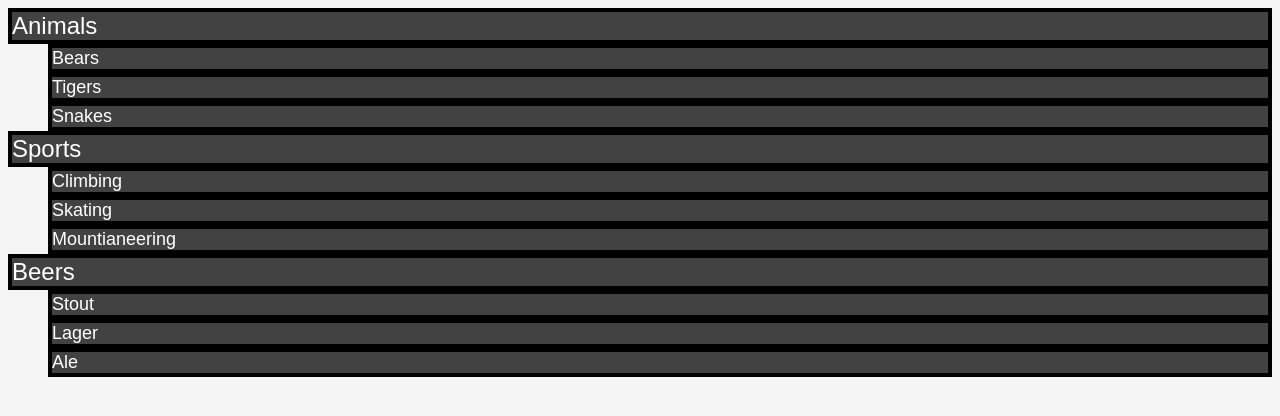
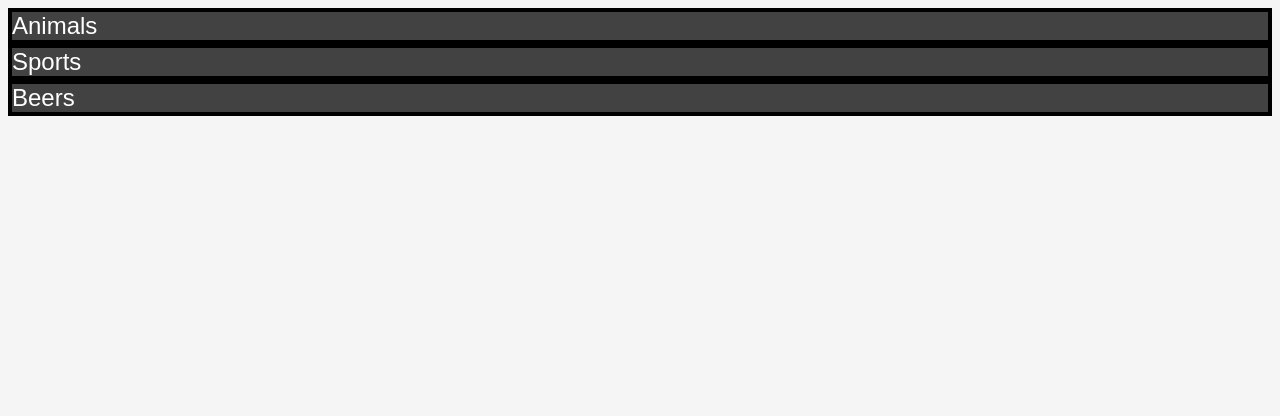
Before and after one commit to agconti/react-nested-navigation, a React (Create React App) app: page / in a window 1280 px wide. Shown: the top 416 px of the page. Built offline with nearby package versions, Linux system fonts and the light colour scheme.

Commit message:
feat(app): working interactive demo

```diff
--- a/src/App.css
+++ b/src/App.css
@@ -42,7 +42,12 @@ S — Dark
 }
 
 .nav__item__children {
+  display: none;
+  font-size: 0.75em;
   list-style: none;
   margin: 0;
-  font-size: 0.75em;
 }
+
+.show {
+  display: block;
+}
--- a/src/App.js
+++ b/src/App.js
@@ -3,13 +3,31 @@ import logo from './logo.svg';
 import './App.css';
 
 class NavItem extends Component {
+  constructor(props){
+    super(props)
+    this.state = {
+      hideChildren: true
+    }
+  }
+  toggleChildren() {
+    const { hideChildren } = this.state
+    this.setState({hideChildren: !hideChildren})
+  }
   render() {
+    const { hideChildren } = this.state
     const { item, children } = this.props
+
+    const className = hideChildren? 'nav__item__children': 'nav__item__children show'
     return (
       <div>
-        <li className={'nav__item'}>{item}</li>
-        <ul className={'nav__item__children'}>
-        {children && children.map(child => <NavItem item={child} />)}
+        <li className={'nav__item'}
+            onClick={() => this.toggleChildren()}>{item}</li>
+        <ul className={className}>
+          {children && children.map(child => (
+              <NavItem item={child}
+                       children={children[child]}/>
+            )
+          )}
         </ul>
       </div>
     )
@@ -45,7 +63,7 @@ class App extends Component {
     return (
       <div className="App">
         <Nav items={categories}
-             children={children}/>
+             children={children} />
       </div>
     );
   }
```
